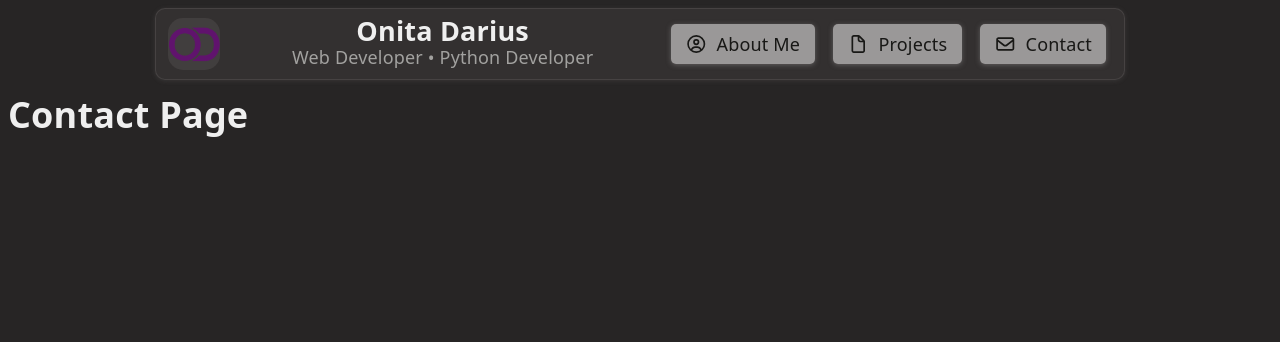
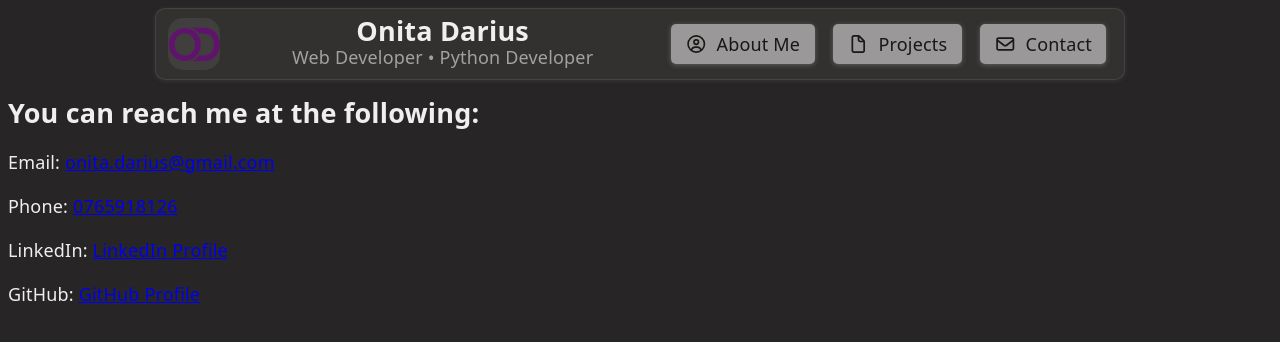
Before and after one commit to Onita-Darius/Portfolio-Website, a React (Vite) app in the folder PortfolioWebsite/: page /Contact in a window 1280 px wide. Shown: the top 342 px of the page. Built offline with nearby package versions, Linux system fonts and the light colour scheme.

Commit message:
Updated pages with title tags and contact info. Added a new image for the Tinkers Ratio Calculator project.

```diff
--- a/PortfolioWebsite/src/About/About.jsx
+++ b/PortfolioWebsite/src/About/About.jsx
@@ -4,6 +4,7 @@ import { NavLink } from "react-router-dom";
 function AboutPage () {
     return(
         <div>
+            <title>Onita Darius | About Me</title>
             <Nav_V2/>
             <h1>About Page</h1>
             <p>I'm a Team Lead with experience in customer support and electronics manufacturing who enjoys solving problems, improving processes, and helping others succeed.
--- a/PortfolioWebsite/src/Contact/Contact.jsx
+++ b/PortfolioWebsite/src/Contact/Contact.jsx
@@ -4,7 +4,12 @@ function ContactPage () {
     return(
         <div>
             <Nav_V2/>
-            <h1>Contact Page</h1>
+            <title>Onita Darius | Contact</title>
+            <h2>You can reach me at the following:</h2>
+            <p>Email: <a href="mailto:onita.darius@gmail.com">onita.darius@gmail.com</a></p>
+            <p>Phone: <a href="tel:+40765918126">0765918126</a></p>
+            <p>LinkedIn: <a href="https://www.linkedin.com/in/darius-onita-763277299/" target="_blank" rel="noopener noreferrer">LinkedIn Profile</a></p>
+            <p>GitHub: <a href="https://github.com/Onita-Darius" target="_blank" rel="noopener noreferrer">GitHub Profile</a></p>
         </div>
     )
 }
--- a/PortfolioWebsite/src/Homepage/Home.jsx
+++ b/PortfolioWebsite/src/Homepage/Home.jsx
@@ -6,6 +6,7 @@ import "./home.css"
 function Homepage () {
     return(
         <div className="HomeContainer">
+            <title>Onita Darius | Home</title>
             <Nav_V2/>
             <h2 className="HomeTitle">Welcome to the home of Onita Darius</h2>
             <p className="HomeText">Hey good to see you, you are now on the main page of my website, here you will find a small portfolio of my projects and personal experience.</p>
--- a/PortfolioWebsite/src/Projects/Projects.jsx
+++ b/PortfolioWebsite/src/Projects/Projects.jsx
@@ -5,9 +5,10 @@ import "./projects.css"
 function ProjectsPage () {
     return(
         <div>
+            <title>Onita Darius | Projects</title>
             <Nav_V2/>
             <div className="projectsContainer">
-                <Card imgsrc="src/assets/BaseIMG.jpg" cardTitle="Tinkers Ratio Calculator" cardText="Lorem ipsum dolor sit amet consectetur adipisicing elit."/>
+                <Card imgsrc="src/assets/Tinkers-Ratio-Calculator.png" cardTitle="Tinkers Ratio Calculator" cardText="Lorem ipsum dolor sit amet consectetur adipisicing elit."/>
                 <Card imgsrc="src/assets/BaseIMG.jpg" cardTitle="A 2nd project" cardText="Lorem ipsum dolor sit amet consectetur adipisicing elit."/>
                 <Card imgsrc="src/assets/BaseIMG.jpg" cardTitle="A 2nd project" cardText="Lorem ipsum dolor sit amet consectetur adipisicing elit."/>
 
```
Also changed, not shown: PortfolioWebsite/src/assets/Tinkers-Ratio-Calculator.png (added).
